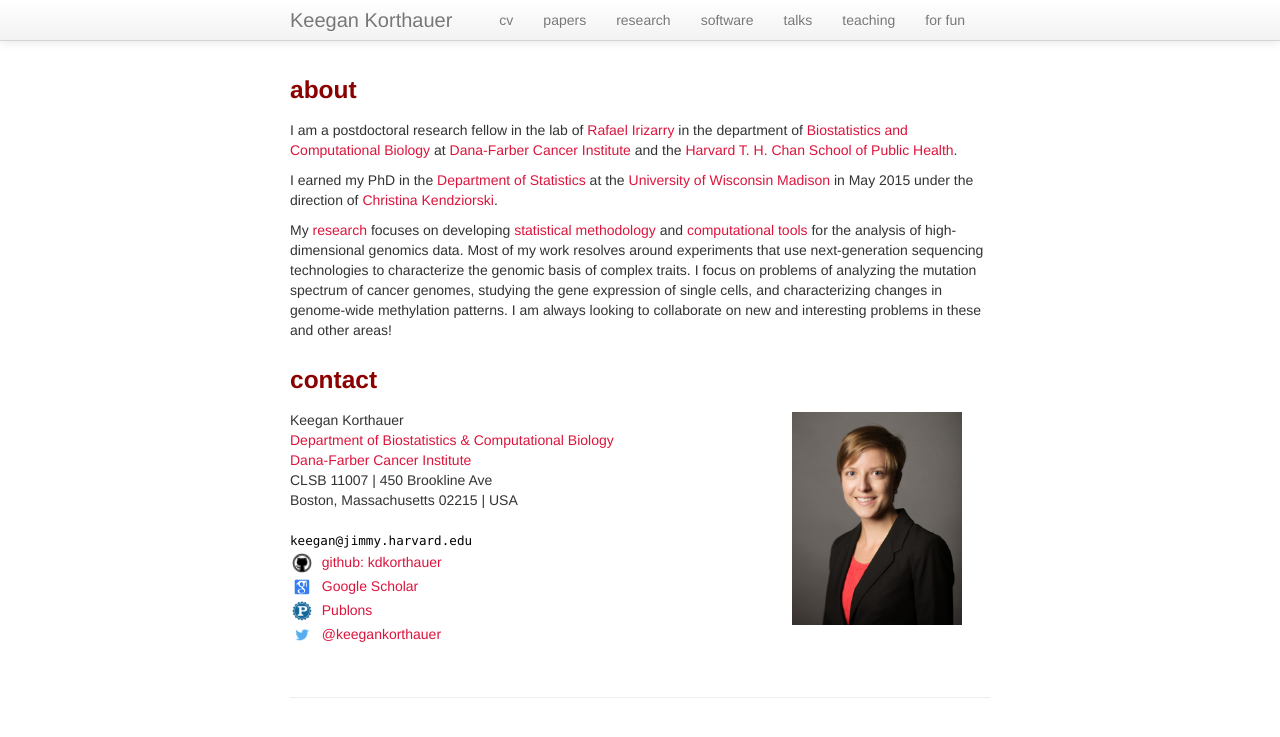
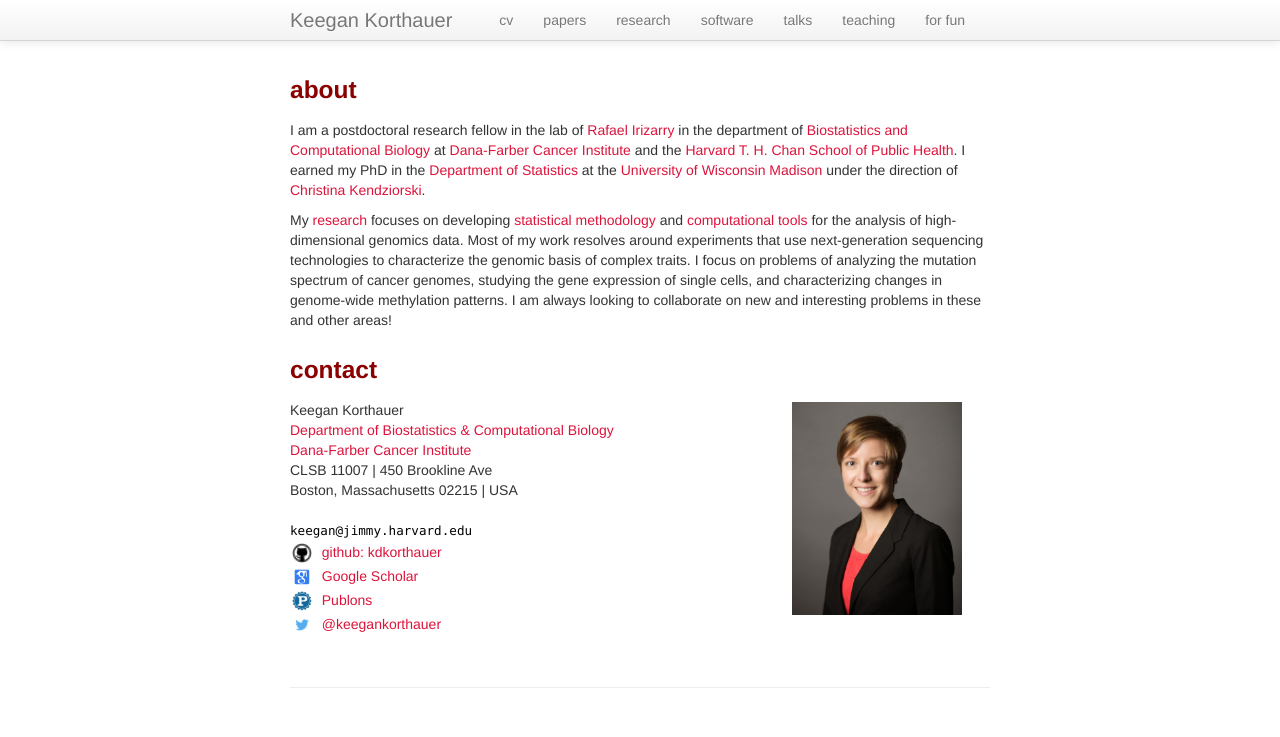
Before and after one commit to kdkorthauer/kdkorthauer.github.io, a Jekyll site: the page built from index.md, in a window 1280 px wide. Shown: the top 737 px of the page. Built offline with Jekyll 4.4.1, drawn with Linux system fonts in a browser that asks for light colours.

Commit message:
Simplify homepage

```diff
--- a/index.md
+++ b/index.md
@@ -15,9 +15,7 @@ title: Keegan Korthauer
 
 ### about
 
-I am a postdoctoral research fellow in the lab of [Rafael Irizarry](http://rafalab.dfci.harvard.edu) in the department of [Biostatistics and Computational Biology](http://bcb.dfci.harvard.edu) at [Dana-Farber Cancer Institute](http://www.dana-farber.org) and the [Harvard T. H. Chan School of Public Health](http://www.hsph.harvard.edu).
-
-I earned my PhD in the [Department of Statistics](http://www.stat.wisc.edu/) at the [University of Wisconsin Madison](http://www.wisc.edu) in May 2015 under the direction of [Christina Kendziorski](https://www.biostat.wisc.edu/~kendzior/).
+I am a postdoctoral research fellow in the lab of [Rafael Irizarry](http://rafalab.dfci.harvard.edu) in the department of [Biostatistics and Computational Biology](http://bcb.dfci.harvard.edu) at [Dana-Farber Cancer Institute](http://www.dana-farber.org) and the [Harvard T. H. Chan School of Public Health](http://www.hsph.harvard.edu). I earned my PhD in the [Department of Statistics](http://www.stat.wisc.edu/) at the [University of Wisconsin Madison](http://www.wisc.edu) under the direction of [Christina Kendziorski](https://www.biostat.wisc.edu/~kendzior/).
 
 My [research](pages/research.html) focuses on developing [statistical methodology](papers.html) and [computational tools](software.html) for the analysis of high-dimensional genomics data. Most of my work resolves around experiments that use next-generation sequencing technologies to characterize the genomic basis of complex traits. I focus on problems of analyzing the mutation spectrum of cancer genomes, studying the gene expression of single cells, and characterizing changes in genome-wide methylation patterns. I am always looking to collaborate on new and interesting problems in these and other areas!
 
```
